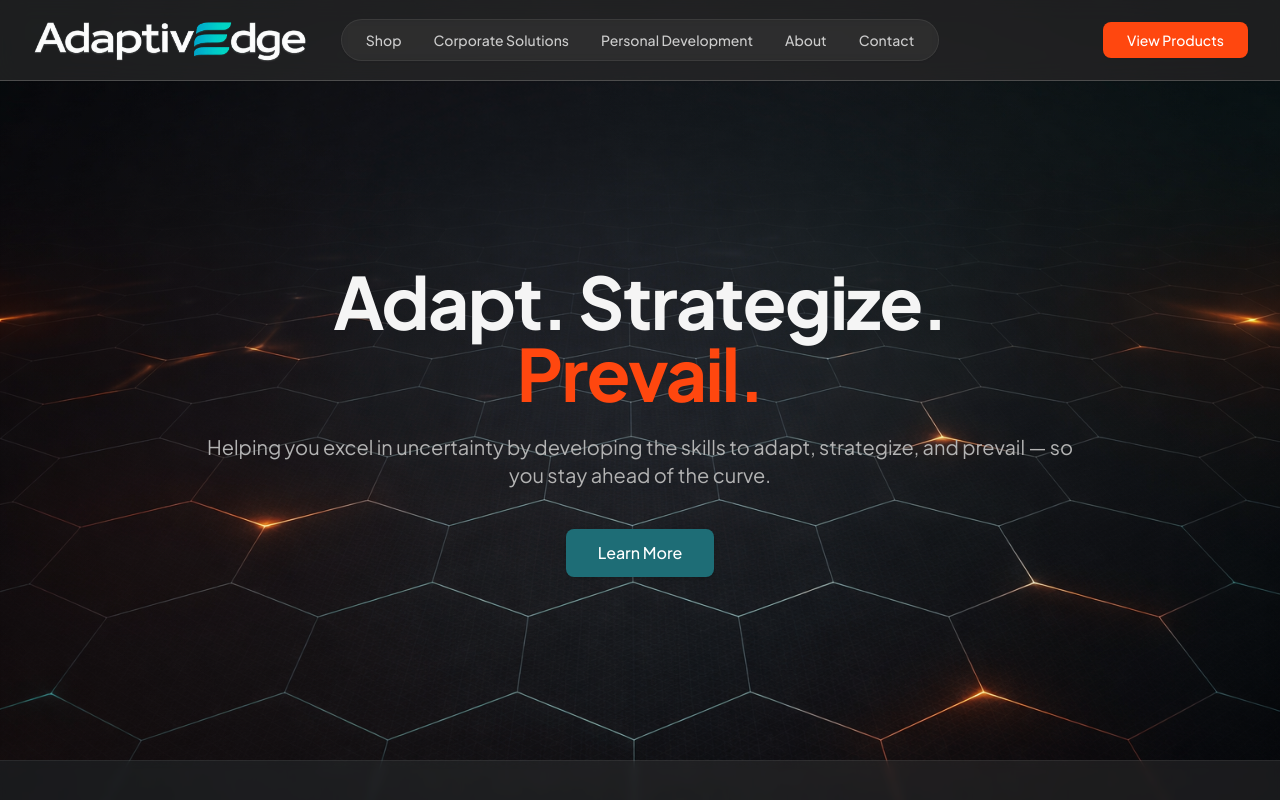
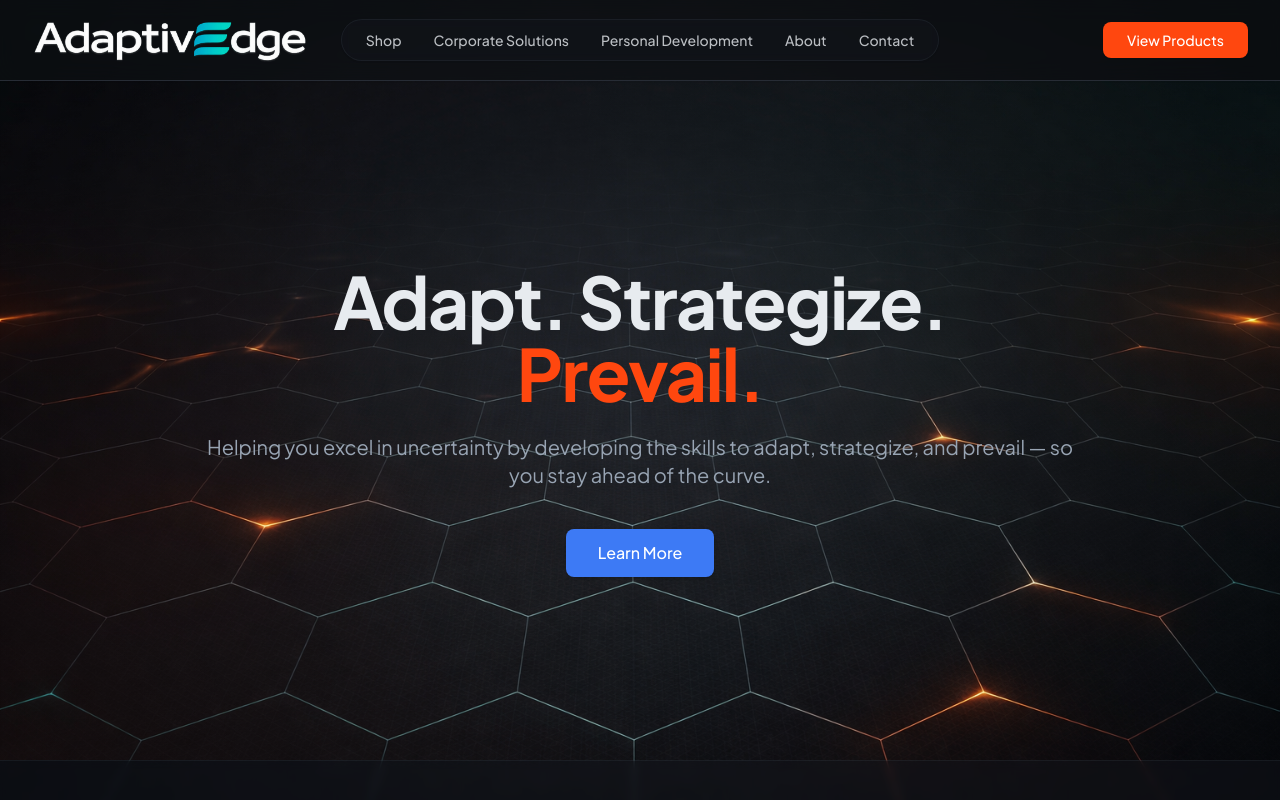
Before and after one commit to erikscomputers/adaptiveEDGE-site, a React (Vite) app: page / in a window 1280 px wide. Shown: the top 800 px of the page. Built offline with nearby package versions, Linux system fonts and the light colour scheme; the HTML template or start-up script is replaced by a standard one.

Commit message:
color sceme update

```diff
--- a/src/index.css
+++ b/src/index.css
@@ -7,33 +7,35 @@
 @layer base {
   :root, .dark {
     /* AdaptivEdge Minimalist Corporate Design System */
-    --primary: 46 0% 18%;
-    --primary-foreground: 0 0% 96%;
 
-    --accent: 14 100% 53%;
-    --accent-foreground: 0 0% 100%;
+--background: 220 20% 7%;
+--foreground: 210 20% 92%;
 
---secondary: 186 60% 29%;
+--card: 220 20% 10%;
+--card-foreground: 210 20% 92%;
+
+--popover: 220 20% 10%;
+--popover-foreground: 210 20% 92%;
+
+--primary: 220 15% 18%;
+--primary-foreground: 210 20% 92%;
+
+--secondary: 220 90% 60%; /* BLUE */
 --secondary-foreground: 0 0% 100%;
 
-    --background: 46 0% 18%;
-    --foreground: 0 0% 96%;
+--accent: 14 100% 53%; /* ORANGE */
+--accent-foreground: 0 0% 100%;
 
-    --card: 46 0% 22%;
-    --card-foreground: 0 0% 96%;
+--border: 220 15% 18%;
+--input: 220 15% 16%;
 
-    --border: 46 0% 30%;
-    --input: 46 0% 25%;
-    --ring: 14 100% 53%;
+--muted: 220 15% 16%;
+--muted-foreground: 215 15% 65%;
 
-    --muted: 46 0% 25%;
-    --muted-foreground: 0 0% 70%;
+--ring: 220 90% 60%;
 
-    --popover: 46 0% 22%;
-    --popover-foreground: 0 0% 96%;
-
-    --destructive: 0 84.2% 60.2%;
-    --destructive-foreground: 0 0% 100%;
+--destructive: 0 84% 60%;
+--destructive-foreground: 0 0% 100%;
 
     --radius: 0.5rem;
 
```
Also changed, not shown: productjs new product add template.txt.
